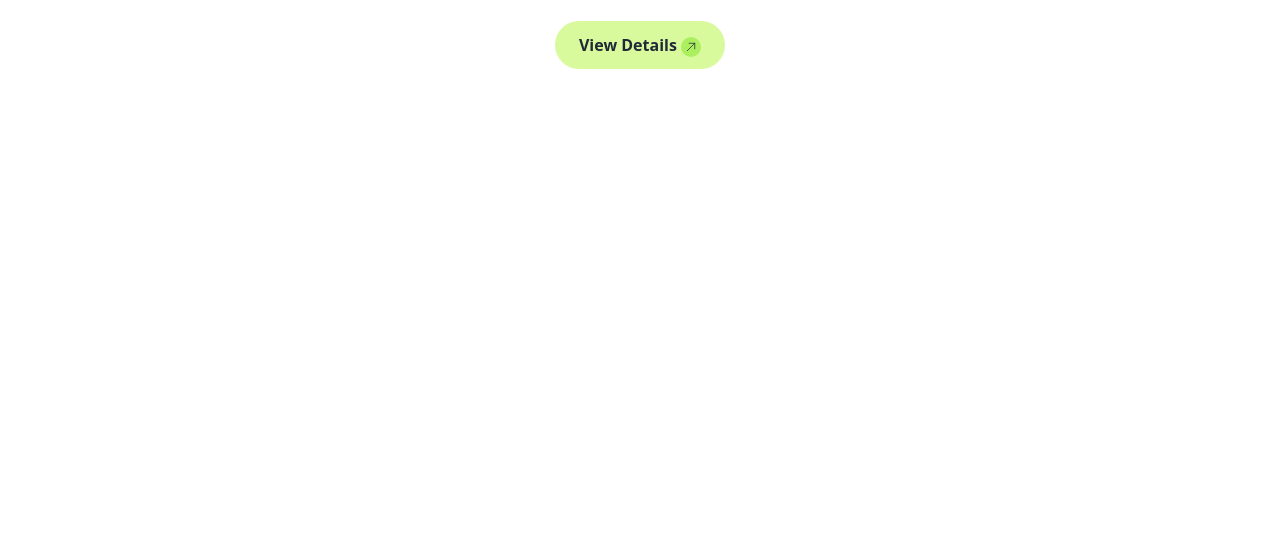
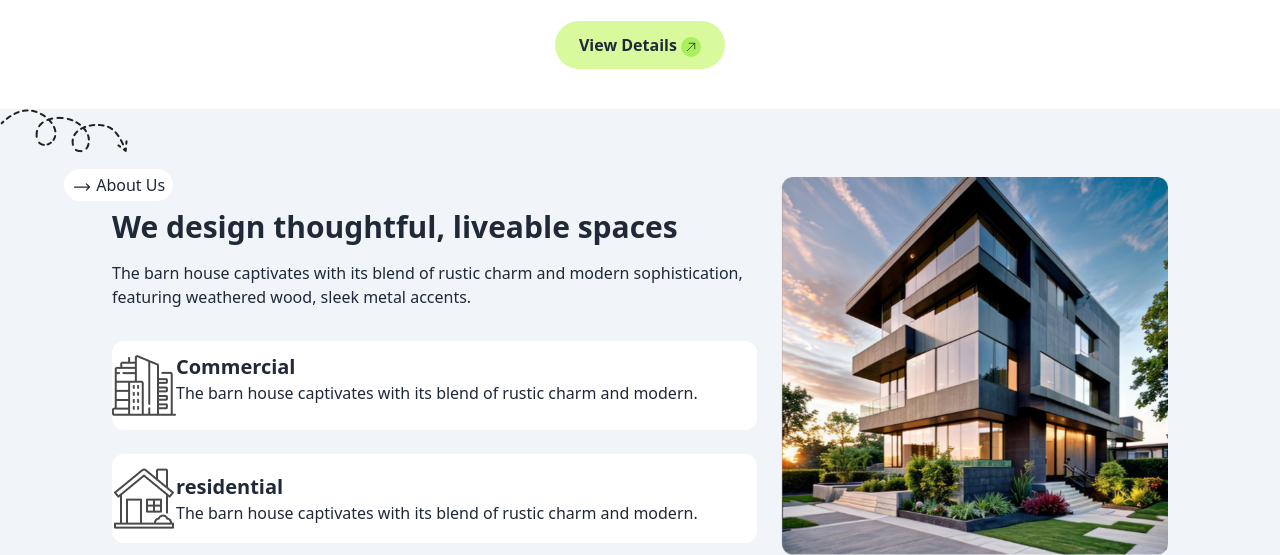
Before and after one commit to mdsohelrana11/assignment-3-md-sohel-rana, a website: page index.html in a window 1280 px wide. Shown: the part 541-1096 px from the top of the page. Before the commit the page ends 800 px from the top, so only its background shows below. Drawn offline with nearby package versions, Linux system fonts and the light colour scheme.

```diff
--- a/index.html
+++ b/index.html
@@ -13,7 +13,7 @@
 
 </head>
 <body>
-    <header class="bg-gradient-to-r from-[#FFFFFF] to-[#FFFFFF] lg:mx-28">
+    <header class="bg-gradient-to-r from-[#FFFFFF] to-[#FFFFFF] mx-2 lg:mx-28">
         <nav>
             <div class="navbar bg-base-100">
                 <div class="navbar-start">
@@ -80,6 +80,44 @@
         </section>
     </header>
     <main>
+        <section class="bg-slate-100">
+            <img src="assets/Vector.png" alt="">
+
+        <div class="lg:flex mx-6 lg:mx-28">
+            <div>
+                <button class="bg-white rounded-3xl py-1 px-2 lg:-ml-12 mb-2 mt-4"><svg xmlns="http://www.w3.org/2000/svg" fill="none" viewBox="0 0 24 24" stroke-width="1.5" stroke="currentColor" class="size-5 inline">
+                    <path stroke-linecap="round" stroke-linejoin="round" d="M17.25 8.25 21 12m0 0-3.75 3.75M21 12H3" />
+                  </svg>
+                  About Us</button>
+                  <div>
+                    <div>
+                        <h1 class="text-3xl font-bold mb-4">We design thoughtful, liveable spaces</h1>
+                        <p class="mb-8">The barn house captivates with its blend of rustic charm and
+                        modern sophistication, featuring weathered wood, sleek metal accents.</p>
+                        <div>
+                            <div class="flex mb-6 bg-white rounded-xl mr-6 py-3">
+                                <img src="assets/commercial.png" alt="">
+                                <div>
+                                    <h4 class="text-xl font-bold">Commercial</h4>
+                                    <p>The barn house captivates with its blend of rustic charm and modern.</p>
+                                </div>
+                            </div>
+                            <div class="flex items-center py-3 mr-6 bg-white rounded-xl">
+                                <img src="assets/residential.png" alt="">
+                                <div>
+                                    <h4 class="text-xl font-bold">residential</h4>
+                                    <p>The barn house captivates with its blend of rustic charm and modern.</p>
+                                </div>
+                            </div>
+                        </div>
+                    </div>
+                  </div>
+            </div>
+            <div class="mt-6">
+                <img src="assets/Rectangle.png" alt="">
+            </div>
+        </div>
+    </section>
 
     </main>
     <footer>
```
